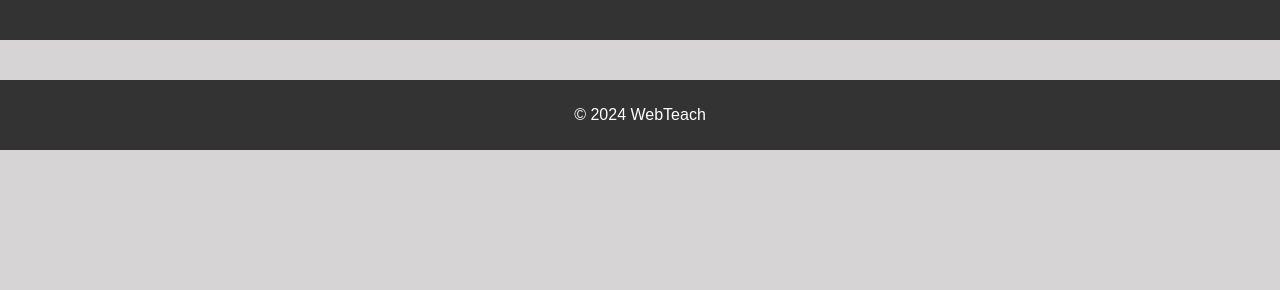
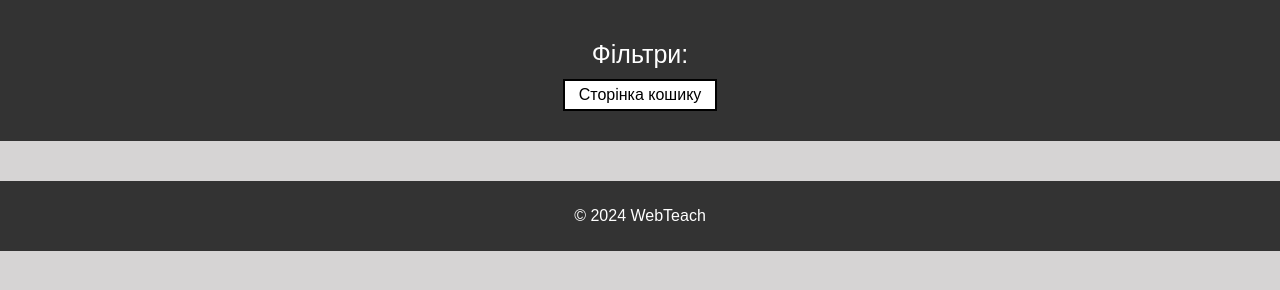
Before and after one commit to SProgrammer13/Online-shop, a website built with Parcel: page index.html in a window 1280 px wide. Built offline with nearby package versions, Linux system fonts and the light colour scheme; no server answers.

Commit message:
змінив коментарі

```diff
--- a/index.html
+++ b/index.html
@@ -13,20 +13,12 @@
   <body>
     <header>
       <h1></h1>
-      <!-- <div class="filter">Фільтри:</div>
+      <div class="filter">Фільтри:</div>
       <div class="category-buttons"></div>
-      <a class="link-menu" href="cart.html">Сторінка кошику</a> -->
+      <a class="link-menu" href="cart.html">Сторінка кошику</a>
     </header>
     <main>
       <section id="product-list" class="product-list">
-        <!-- Тут будуть виводитися товари -->
-        <!-- <div class="product-card">
-          <img src="" alt="" />
-          <h3>Назва товару</h3>
-          <p>Опис товару</p>
-          <p>Категорія:</p>
-          <p class="price">Ціна: $</p>
-        </div> -->
       </section>
     </main>
     <footer>
```
